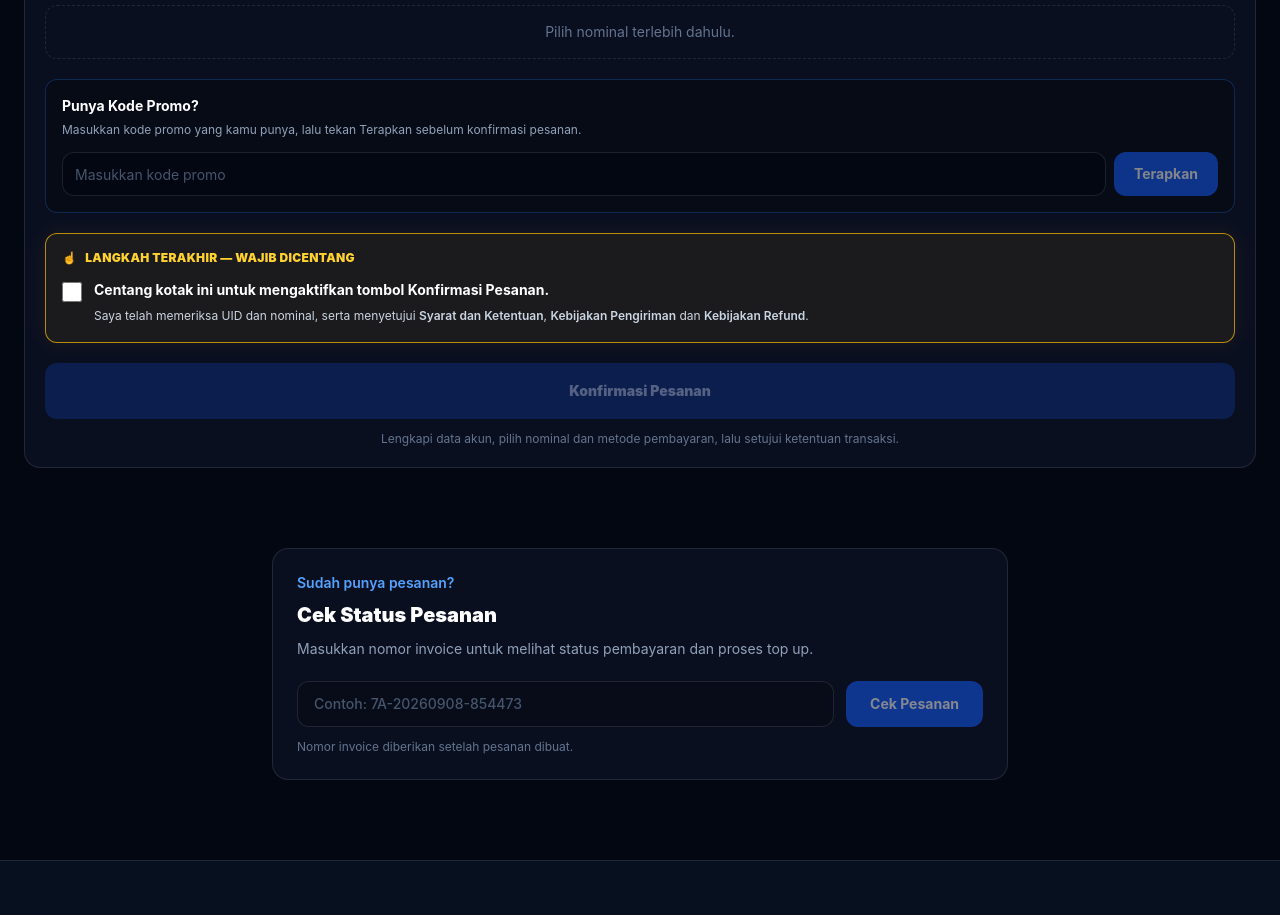
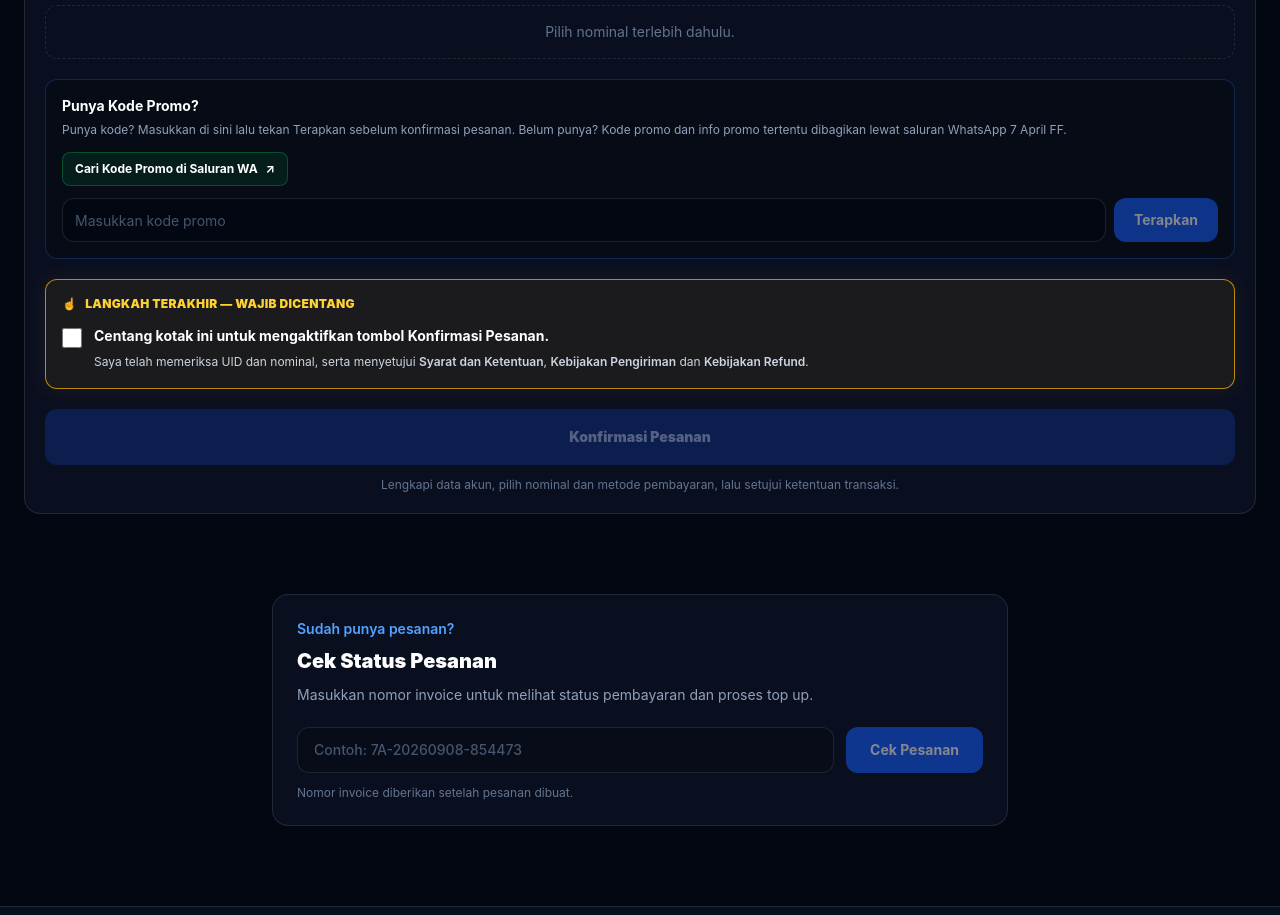
Before and after one commit to falintino/7-april-store, a Next.js app: page /topup/free-fire in a window 1280 px wide. Shown: the part 1740-2655 px from the top of the page. Built offline with nearby package versions, Linux system fonts and the light colour scheme; no server answers; the database is empty.

Commit message:
Add WhatsApp channel link for finding top-up promo codes

```diff
--- a/app/topup/free-fire/TopUpClient.tsx
+++ b/app/topup/free-fire/TopUpClient.tsx
@@ -1162,8 +1162,16 @@ export default function TopUpClient({
         <div className="mt-5 rounded-xl border border-blue-500/25 bg-[#060b16] p-4">
           <h3 className="text-sm font-bold text-white">Punya Kode Promo?</h3>
           <p className="mt-1 text-xs leading-5 text-slate-400">
-            Masukkan kode promo yang kamu punya, lalu tekan Terapkan sebelum konfirmasi pesanan.
+            Punya kode? Masukkan di sini lalu tekan Terapkan sebelum konfirmasi pesanan. Belum punya? Kode promo dan info promo tertentu dibagikan lewat saluran WhatsApp 7 April FF.
           </p>
+          <a
+            href="https://whatsapp.com/channel/0029VbByfE60VycAQEP6Tz1b"
+            target="_blank"
+            rel="noreferrer"
+            className="mt-3 inline-flex items-center gap-2 rounded-lg border border-green-500/30 bg-green-500/10 px-3 py-2 text-xs font-bold text-green-300 transition hover:bg-green-500/20"
+          >
+            Cari Kode Promo di Saluran WA <span aria-hidden="true">↗</span>
+          </a>
           <div className="mt-3 flex flex-col gap-2 sm:flex-row">
             <input
               type="text"
```
